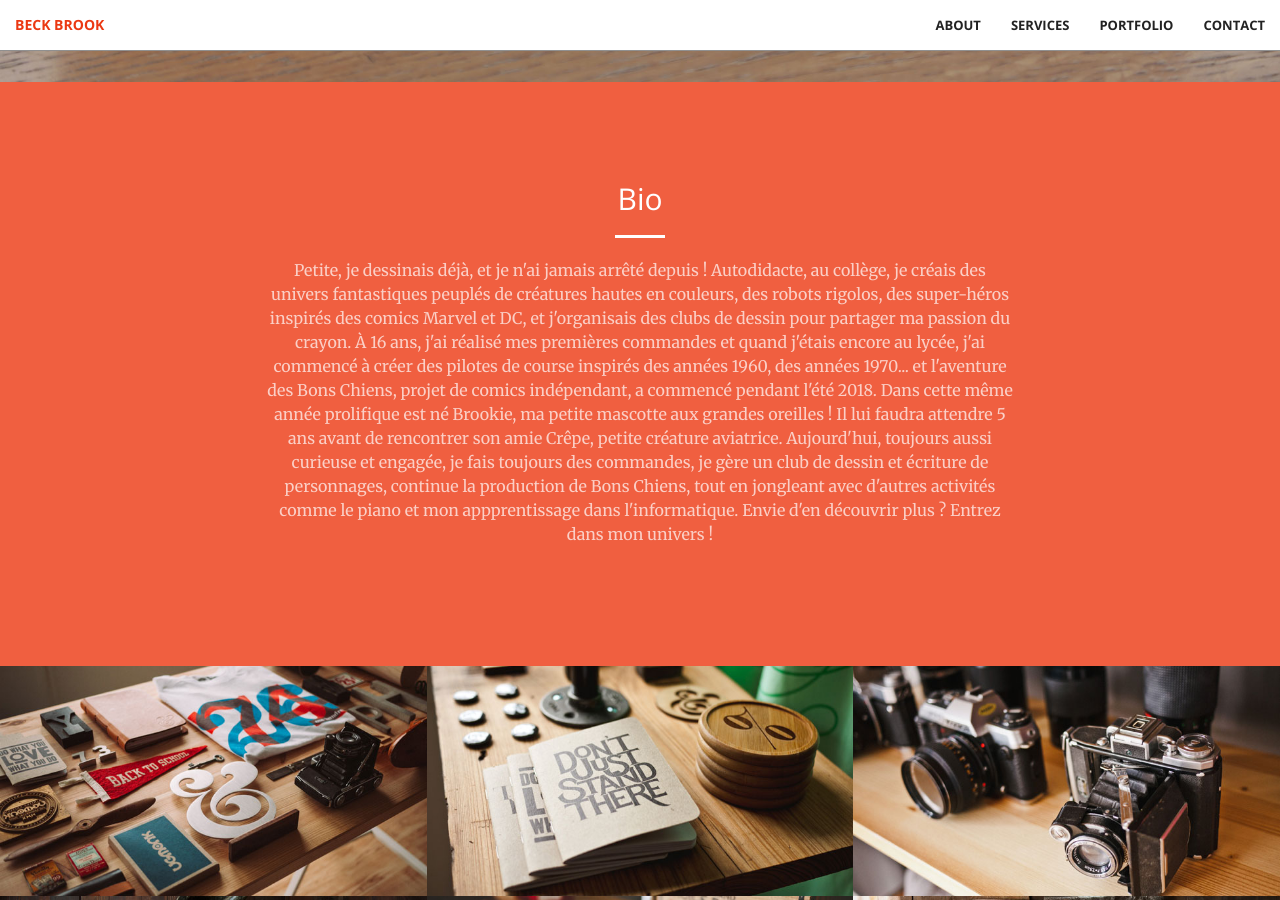
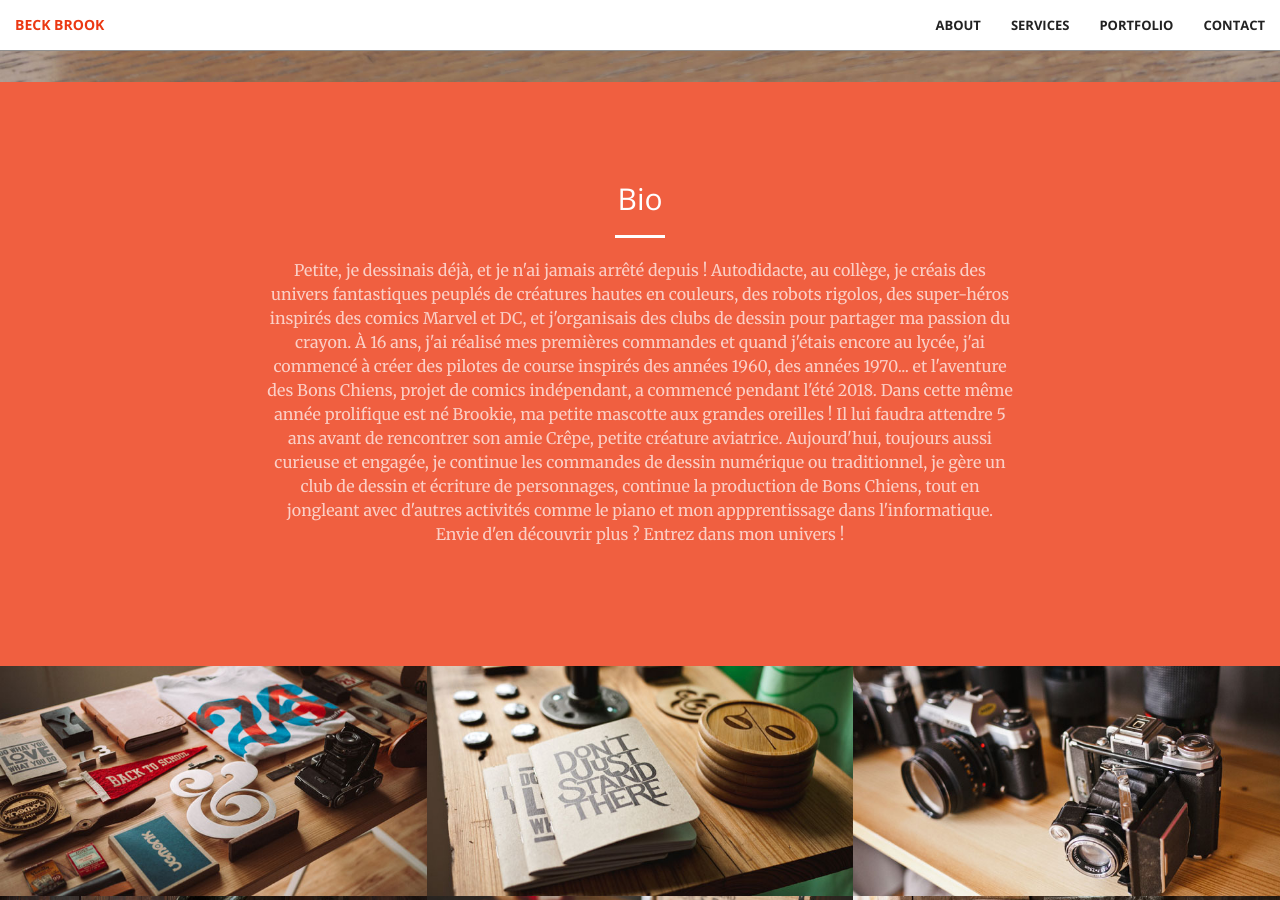
Before and after one commit to BeckBrook/site, a Jekyll site: the page built from index.html, in a window 1280 px wide and 900 px high, scrolled down 818 px. Built offline with Jekyll 4.4.1, drawn with Linux system fonts in a browser that asks for light colours.

Commit message:
correction rédac bio

```diff
--- a/_includes/bio.html
+++ b/_includes/bio.html
@@ -4,7 +4,7 @@
             <div class="col-lg-8 col-lg-offset-2 text-center">
                 <h2 class="section-heading">Bio</h2>
                 <hr class="light">
-                <p style="justify-content: left;" class="text-faded">Petite, je dessinais déjà, et je n'ai jamais arrêté depuis ! Autodidacte, au collège, je créais des univers fantastiques peuplés de créatures hautes en couleurs, des robots rigolos, des super-héros inspirés des comics Marvel et DC, et j'organisais des clubs de dessin pour partager ma passion du crayon. À 16 ans, j'ai réalisé mes premières commandes et quand j'étais encore au lycée, j'ai commencé à créer des pilotes de course inspirés des années 1960, des années 1970... et l'aventure des Bons Chiens, projet de comics indépendant, a commencé pendant l'été 2018. Dans cette même année prolifique est né Brookie, ma petite mascotte aux grandes oreilles ! Il lui faudra attendre 5 ans avant de rencontrer son amie Crêpe, petite créature aviatrice. Aujourd'hui, toujours aussi curieuse et engagée, je fais toujours des commandes, je gère un club de dessin et écriture de personnages, continue la production de Bons Chiens, tout en jongleant avec d'autres activités comme le piano et mon appprentissage dans l'informatique. Envie d'en découvrir plus ? Entrez dans mon univers !</p>
+                <p style="justify-content: left;" class="text-faded">Petite, je dessinais déjà, et je n'ai jamais arrêté depuis ! Autodidacte, au collège, je créais des univers fantastiques peuplés de créatures hautes en couleurs, des robots rigolos, des super-héros inspirés des comics Marvel et DC, et j'organisais des clubs de dessin pour partager ma passion du crayon. À 16 ans, j'ai réalisé mes premières commandes et quand j'étais encore au lycée, j'ai commencé à créer des pilotes de course inspirés des années 1960, des années 1970... et l'aventure des Bons Chiens, projet de comics indépendant, a commencé pendant l'été 2018. Dans cette même année prolifique est né Brookie, ma petite mascotte aux grandes oreilles ! Il lui faudra attendre 5 ans avant de rencontrer son amie Crêpe, petite créature aviatrice. Aujourd'hui, toujours aussi curieuse et engagée, je continue les commandes de dessin numérique ou traditionnel, je gère un club de dessin et écriture de personnages, continue la production de Bons Chiens, tout en jongleant avec d'autres activités comme le piano et mon appprentissage dans l'informatique. Envie d'en découvrir plus ? Entrez dans mon univers !</p>
             </div>
         </div>
     </div>
```
